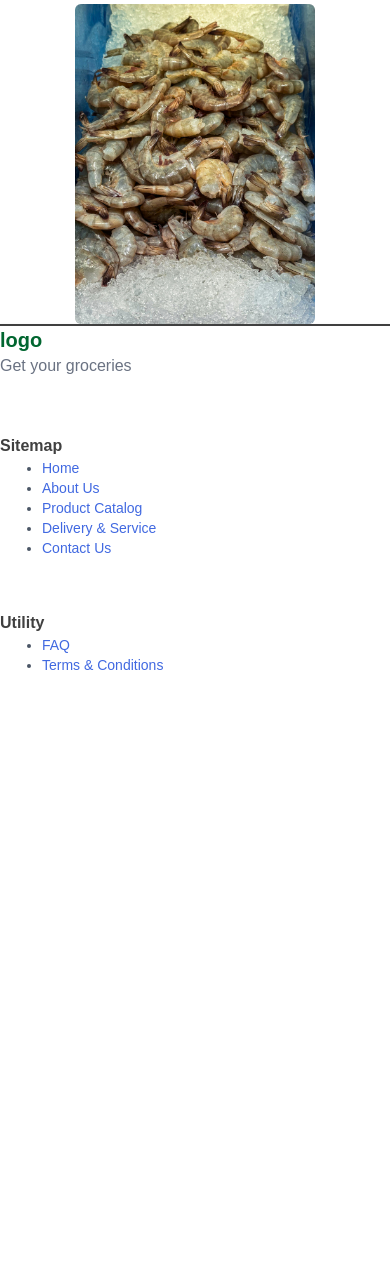
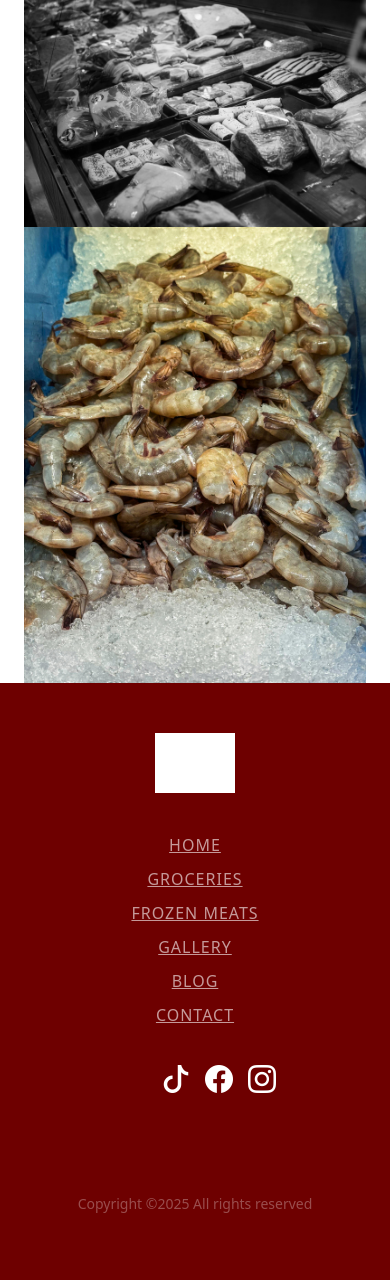
Before and after one commit to swastik007/colonytheme, a WordPress theme: template index.php in a window 390 px wide. Shown: the part 2538-3818 px from the top of the page. Before the commit the page ends 3234 px from the top, so only its background shows below. Run offline with PHP 8.4 and a stand-in for WordPress, Linux system fonts and the light colour scheme; the site name, menu and one post (Sample post) are stand-ins, and other content is empty; some libraries are stand-ins or nearby versions; grey boxes are pictures that could not be loaded.

Commit message:
footer made with font implemented

```diff
--- a/assets/css/scss/_header.scss
+++ b/assets/css/scss/_header.scss
@@ -1,5 +1,3 @@
-
-
 * {
   margin: 0;
   padding: 0;
@@ -7,11 +5,11 @@
 }
 
 body {
-  font-family: sans-serif;
+  font-family: colonyFont;
 }
 
 .navbar {
-  background-color: white;
+  background-color: #fff;
   box-shadow: 0 2px 4px rgba(0, 0, 0, 0.1);
   position: relative;
 
--- a/assets/css/theme.css
+++ b/assets/css/theme.css
@@ -5,11 +5,11 @@
 }
 
 body {
-  font-family: sans-serif;
+  font-family: colonyFont;
 }
 
 .navbar {
-  background-color: white;
+  background-color: #fff;
   box-shadow: 0 2px 4px rgba(0, 0, 0, 0.1);
   position: relative;
 }
@@ -72,6 +72,85 @@
     display: block;
   }
 }
+.footer-section {
+  background-color: #6e0000;
+  color: white;
+  padding: 70px 0 50px 0;
+  text-align: center;
+}
+.footer-section .footer-logo {
+  filter: brightness(0) invert(1);
+  height: 75px;
+  margin-bottom: 20px;
+}
+.footer-section .footer-heading {
+  font-size: 30px;
+  color: #fff;
+  font-weight: 700;
+  margin-bottom: 20px;
+}
+.footer-section .menu {
+  margin-bottom: 30px;
+  display: flex;
+  flex-wrap: wrap;
+  justify-content: center;
+  gap: 15px;
+}
+.footer-section .menu a {
+  color: rgba(255, 255, 255, 0.6);
+  text-transform: uppercase;
+  letter-spacing: 1px;
+  font-weight: 500;
+  transition: color 0.3s ease;
+}
+.footer-section .menu a:hover, .footer-section .menu a:focus {
+  color: #e79a2e;
+}
+.footer-section .footer-social {
+  display: flex;
+  gap: 20px;
+  justify-content: center;
+  align-items: center;
+  list-style: none;
+  margin-top: 20px;
+  padding: 0;
+}
+.footer-section .footer-social li a {
+  color: white;
+  font-size: 32px;
+  transition: all 0.3s ease;
+}
+.footer-section .footer-social li a:hover {
+  color: #e79a2e;
+  transform: scale(1.2);
+}
+.footer-section .copyright {
+  margin-top: 30px;
+  color: rgba(255, 255, 255, 0.3);
+  font-size: 14px;
+}
+@media (max-width: 768px) {
+  .footer-section {
+    padding: 50px 20px;
+  }
+  .footer-section .menu {
+    flex-direction: column;
+    gap: 10px;
+  }
+  .footer-section .footer-logo {
+    height: 60px;
+  }
+  .footer-section .footer-heading {
+    font-size: 24px;
+  }
+  .footer-section .footer-social {
+    gap: 15px;
+  }
+  .footer-section .footer-social li a {
+    font-size: 28px;
+  }
+}
+
 .slider_bg_1 {
   background-image: url(../images/img1.jpg);
 }
--- a/assets/css/theme.scss
+++ b/assets/css/theme.scss
@@ -1,4 +1,4 @@
 @import "scss/_global";
 @import "scss/_header";
 @import "scss/_footer";
-@import "scss/_homeslider"
+@import "scss/_homeslider";
--- a/footer.php
+++ b/footer.php
@@ -8,57 +8,45 @@
  *
  * @package Colony_Suppliers
  */
-
 ?>
 
-	<footer id="colophon" class="site-footer">
-		<!-- Footer -->
-		<div class="bg-white py-12 px-6 shadow-sm border-t-2">
-		<div class="max-w-7xl mx-auto grid grid-cols-1 md:grid-cols-4 gap-8">
-
-    <!-- Branding -->
 <div>
-      <div class="flex items-center gap-2">
-
-        <span class="text-xl font-bold text-green-800">logo</span>
-      </div>
-      <p class="text-gray-500 mt-2">Get your groceries</p>
-
-    </div>
-
-    <!-- Sitemap -->
-    <div>
-      <h4 class="font-semibold mb-3">Sitemap</h4>
-      <ul class="space-y-2 text-gray-600 text-sm">
-        <li><a href="#">Home</a></li>
-        <li><a href="#">About Us</a></li>
-        <li><a href="#">Product Catalog</a></li>
-        <li><a href="#">Delivery & Service</a></li>
-        <li><a href="#">Contact Us </a></li>
+    <!-- footer -->
+    <footer class="footer-section">
+        <div class="container">
+            <div class="row">
+                <div class="col-md-12 text-center">
+                    <h2 class="footer-heading">
+                        <a href="#" class="logo">
+                            <img class="footer-logo" src="<?php echo get_template_directory_uri(); ?>/assets/images/kurintarretreat-logo.png" alt="Logo">
+                        </a>
+                    </h2>
+                    <p class="menu">
+                        <a href="#">Home</a>
+                        <a href="#">Groceries</a>
+                        <a href="#">Frozen Meats</a>
+                        <a href="#">Gallery</a>
+                        <a href="#">Blog</a>
+                        <a href="#">Contact</a>
+                    </p>
+                    <ul class="footer-social p-0">
+                        <li><a href="#"><i class="bi bi-tiktok"></i></a></li>
+                        <li><a href="#"><i class="bi bi-facebook"></i></a></li>
+                        <li><a href="#"><i class="bi bi-instagram"></i></a></li>
                     </ul>
                 </div>
-
-
-
-
-    <!-- Utility -->
-    <div>
-      <h4 class="font-semibold mb-3">Utility</h4>
-      <ul class="space-y-2 text-gray-600 text-sm">
-        <li><a href="#">FAQ</a></li>
-        <li><a href="#">Terms & Conditions</a></li>
-      </ul>
             </div>
-
+            <div class="row mt-5">
+                <div class="col-md-12 text-center">
+                    <p class="copyright">
+                        Copyright ©<script>document.write(new Date().getFullYear());</script> All rights reserved
+                    </p>
                 </div>
             </div>
         </div>
-
-
-	</footer><!-- #colophon -->
+    </footer>
 </div><!-- #page -->
 
 <?php wp_footer(); ?>
-
 </body>
 </html>
--- a/functions.php
+++ b/functions.php
@@ -125,7 +125,12 @@
 	$theme_uri = get_template_directory_uri();
 
 	// Enqueue Tailwind-compiled stylesheet
-	wp_enqueue_style( 'colony_css', $theme_uri . '/assets/css/theme.css', array(), '1.0.0' );
+	wp_enqueue_style( 'colony_css', $theme_uri . '/assets/css/theme.css', array(), '0.9.1' );
+	wp_enqueue_style( 'bootstrap', $theme_uri . '/assets/vendor/css/bootstrap.min.css' );
+	wp_enqueue_style( 'bootstrap_icons', 'https://cdn.jsdelivr.net/npm/bootstrap-icons@1.11.3/font/bootstrap-icons.min.css' );
+	//owlcarousel
+	wp_enqueue_style( 'owl_theme_css', $theme_uri . '/assets/vendor/css/owl.theme.default.css' );
+	wp_enqueue_style( 'owlcarousel_css', $theme_uri . '/assets/vendor/css/owl.carousel.min.css' );
 
 	// Deregister default WordPress jQuery
 	wp_deregister_script( 'jquery' );
@@ -134,20 +139,12 @@
 	wp_register_script( 'jquery', $theme_uri . '/assets/js/jquery.min.js', array(), null, true );
 	wp_enqueue_script( 'jquery' );
 
-	// Optional: Tailwind browser utilities (CDN-based)
-	wp_enqueue_script( 'tailwind_browser', 'https://cdn.jsdelivr.net/npm/@tailwindcss/browser@4', array(), null, true );
-
-	// Theme custom JS
+	// enqueue scripts
 	wp_enqueue_script( 'theme_js', $theme_uri . '/assets/js/theme.js', array( 'jquery' ), '1.0.0', true );
-
-	//owlcarousel
-	wp_enqueue_style( 'owlcarousel_css', $theme_uri . '/assets/vendor/css/owl.carousel.min.css' );
-
-
-
-	// enqueue scripts
 	wp_enqueue_script( 'bootstrap_js', $theme_uri . '/assets/vendor/js/bootstrap.min.js', array('jquery'), null, true );
 	wp_enqueue_script( 'owlcarousel', $theme_uri . '/assets/vendor/js/owl.carousel.min.js', array('jquery'), null, true );
+	// Optional: Tailwind browser utilities (CDN-based)
+	// wp_enqueue_script( 'tailwind_browser', 'https://cdn.jsdelivr.net/npm/@tailwindcss/browser@4', array(), null, true );
 
 
 }
--- a/index.php
+++ b/index.php
@@ -20,11 +20,6 @@
  <?php get_template_part( 'template-parts/banner-area', 'none' ); ?>
  <!-- banner section area -->
 
-
- <!-- about section area -->
- <?php get_template_part( 'template-parts/about-resort', 'none' ); ?>
- <!-- about section area -->
-
  <!-- highlight section area -->
  <?php get_template_part( 'template-parts/highlight', 'none' ); ?>
  <!-- highlight section area -->
```
Also changed, not shown: assets/css/scss/_footer.scss (+93 -0 lines), 1 other file. Lines whose indentation alone changed are shown as unchanged.
